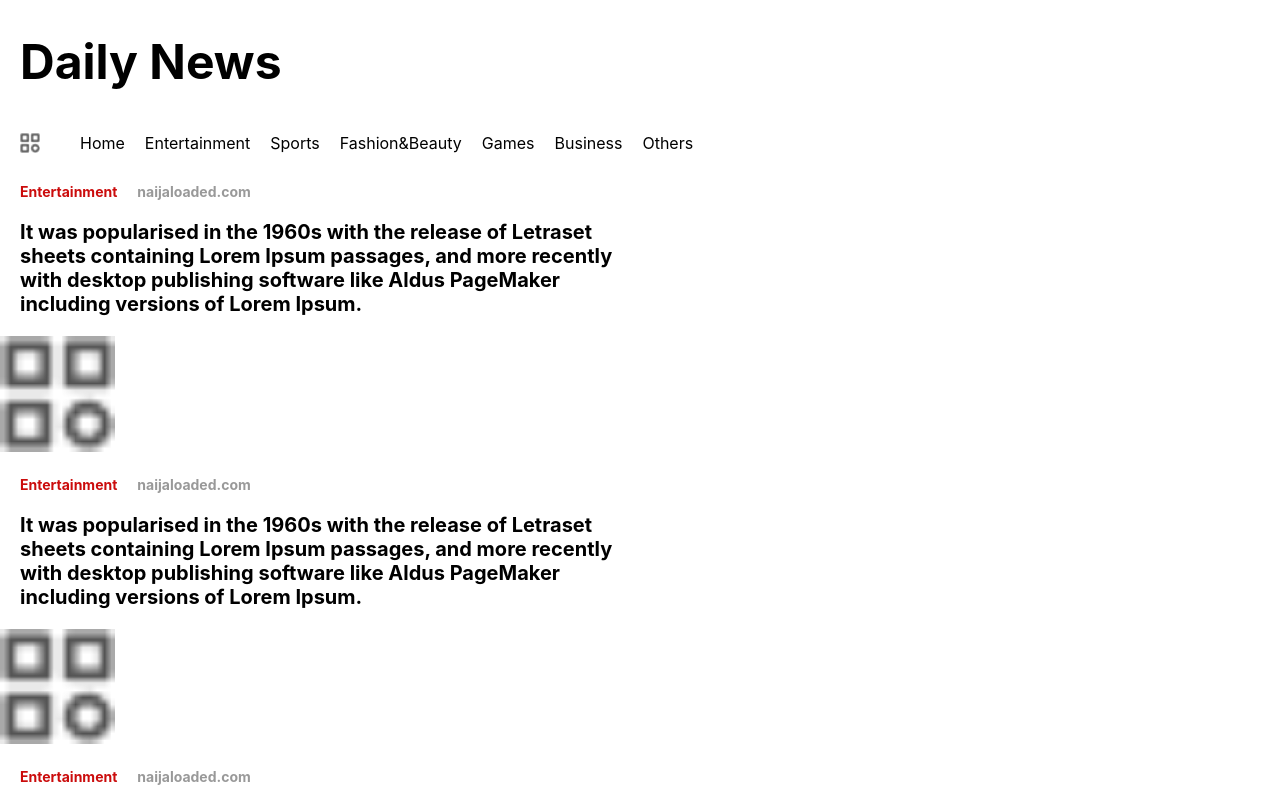
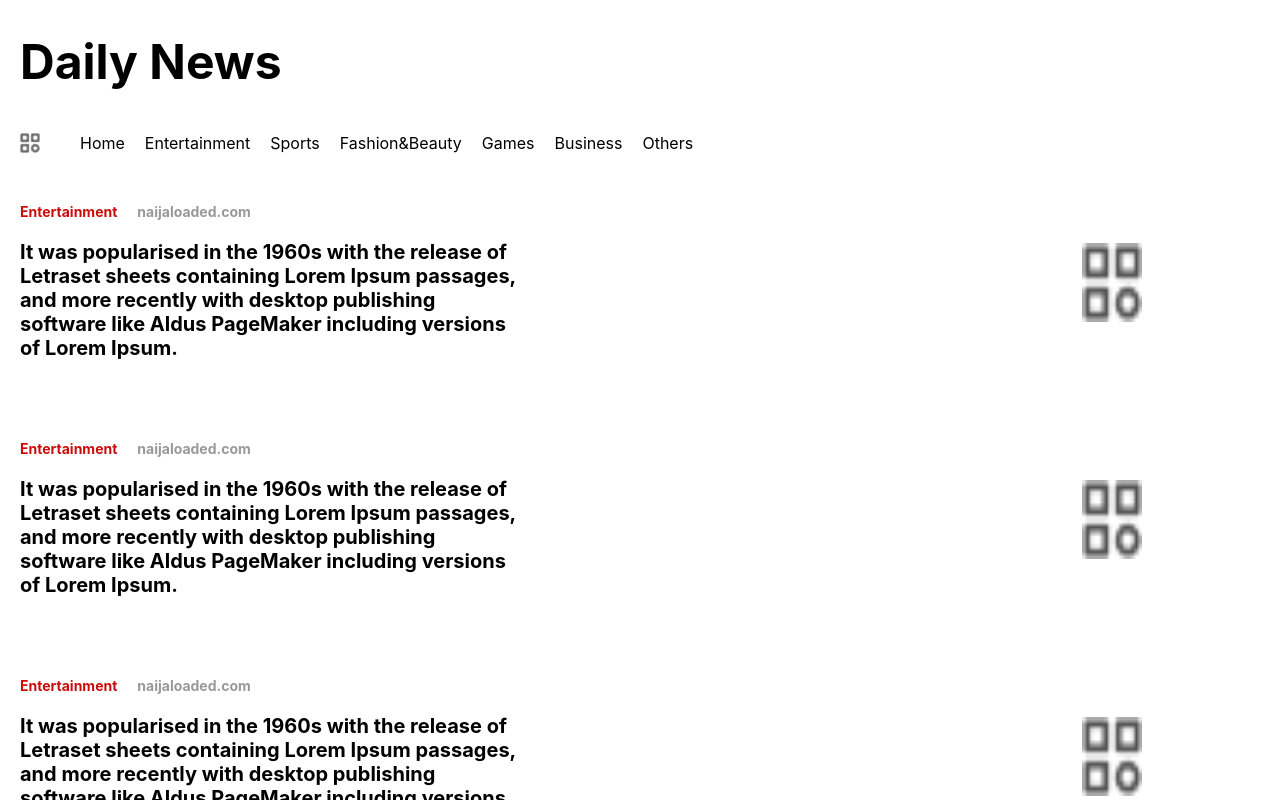
Before and after one commit to haltim/Quickread, a React (Create React App) app: page / in a window 1280 px wide. Shown: the top 800 px of the page. Built offline with nearby package versions, Linux system fonts and the light colour scheme.

Commit message:
..in progress

```diff
--- a/src/components/BlogPost.css
+++ b/src/components/BlogPost.css
@@ -1,4 +1,12 @@
-.blog-card {
+.blog-card{
+  display: flex;
+  border-radius: 5px;
+  overflow: hidden;
+  margin-bottom: 20px;
+  margin-top: 20px;
+  flex-direction: row;
+}
+.blog-card-con {
   display: flex;
   border-radius: 5px;
   overflow: hidden;
@@ -21,9 +29,6 @@
 
 }
 
-.blog-card-rowcon{
-  flex-direction: row;
-}
 .blog-card-category {
   font-size: 14px;
   font-weight: bold;
@@ -46,6 +51,7 @@
 
 .blog-card-image {
   width: 30%;
+  margin-top: 60px;
 
 }
 
--- a/src/components/BlogPost.jsx
+++ b/src/components/BlogPost.jsx
@@ -4,8 +4,8 @@ import Vector from "../img/Vector.png";
 
 const BlogCard = (props) => {
   return (
-
-    <div className="blog-card">
+    <div className='blog-card'>
+      <div className="blog-card-con">
         <div className="blog-card-header">
           <div className="blog-card-category">Entertainment</div>
           <div className="blog-card-source">naijaloaded.com</div>
@@ -13,12 +13,10 @@ const BlogCard = (props) => {
         <div className="blog-card-content">
           <div className="blog-card-title">It was popularised in the 1960s with the release of Letraset sheets containing Lorem Ipsum passages, and more recently with desktop publishing software like Aldus PageMaker including versions of Lorem Ipsum.</div>
         </div>
+      </div>
       <div className="blog-card-image">
         <img src={Vector} alt={props.title} />
       </div>
-
-
-
 
     </div>
   );
```
Lines whose indentation alone changed are shown as unchanged.
